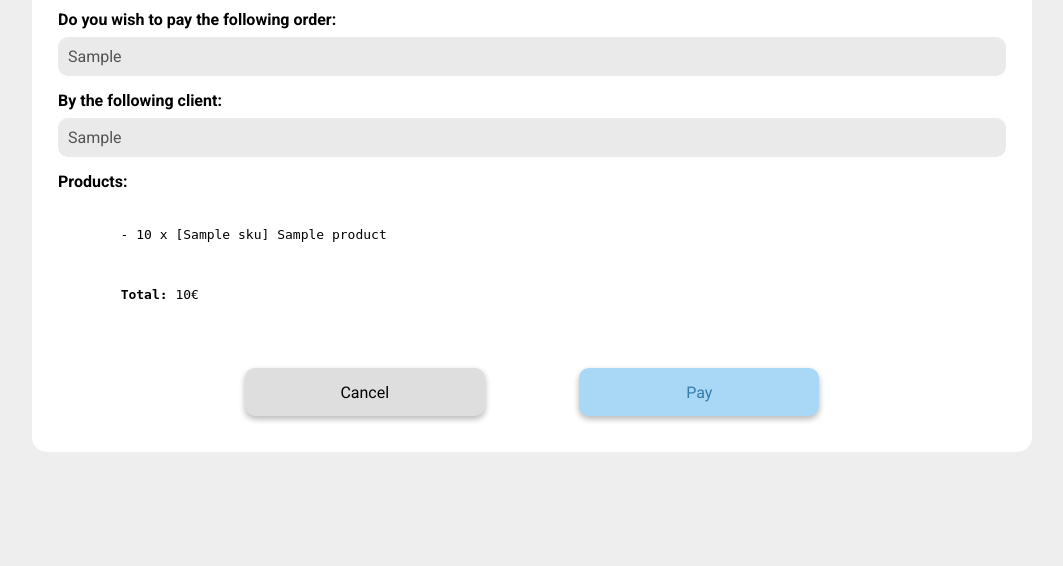
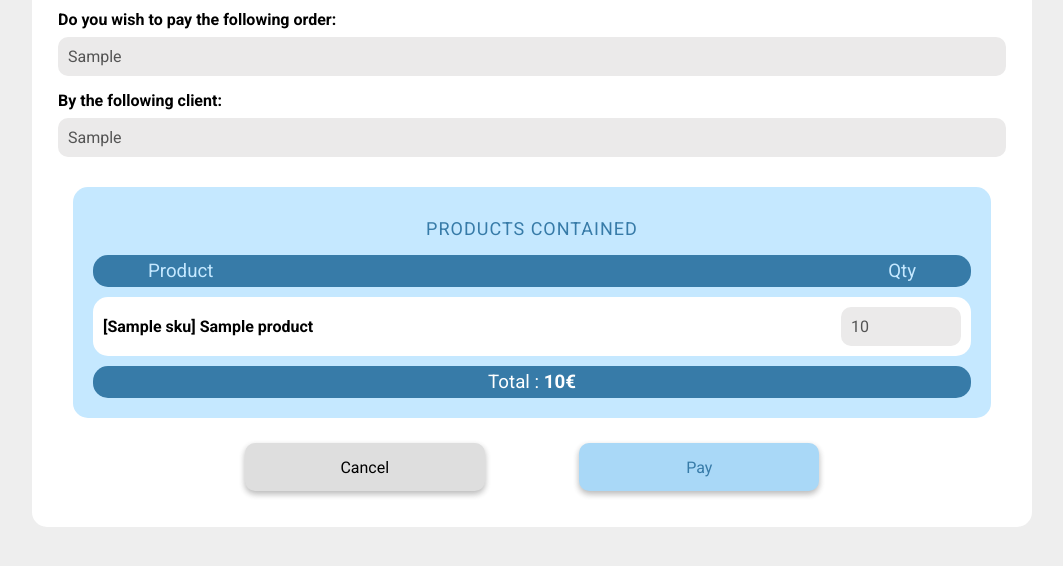
Before and after one commit to carlosfelgueiras/bd-projeto, a Flask app: template app/templates/orders/pay.html in a window 1280 px wide. Shown: the part 113-679 px from the top of the page, without its empty margins (108-1171 px from the left). Run offline with Flask 3, Linux system fonts and the light colour scheme; the template is opened without the code that fills it: most values are stand-ins (such as "Sample title", 1, 10 or a date in 2020); some libraries are stand-ins or nearby versions.

Commit message:
styling: colors, order pay, underlines on tables, placeholders on input fields, nav bar updated

```diff
--- a/app/app.py
+++ b/app/app.py
@@ -850,7 +850,7 @@ def orders_pay(order_no):
 
                 products = cur.execute(
                     """
-                        SELECT sku, name, qty FROM contains NATURAL JOIN product WHERE order_no = %s;
+                        SELECT sku, name, qty FROM contains NATURAL JOIN product WHERE order_no = %s ORDER BY name;
                     """,
                     (order_no,),
                 ).fetchall()
@@ -992,7 +992,7 @@ def customers_orders_new(cust_no):
 
                 products = cur.execute(
                     """
-                            SELECT sku, name, price FROM product;
+                            SELECT sku, name, price FROM product ORDER BY name;
                         """
                 ).fetchall()
             except:
--- a/app/static/style.css
+++ b/app/static/style.css
@@ -80,10 +80,10 @@ header .action {
 }
 
 nav ul li a:hover:not(.active){
-  outline-style:solid;
-  outline-width: 0.05px;
-  outline-color: #377ba8;
   background-color: rgb(193, 203, 210);
+  box-shadow:0 3px 6px rgba(0,0,0,0.12), 0 3px 6px rgba(0,0,0,0.18);
+  transition: ease-in-out;
+  transition-duration: 0.2s;
 }
 
 nav ul li a .active{
@@ -204,7 +204,7 @@ input[type="submit"] {
   align-self: start;
   min-width: 15em;
   min-height: 3em;
-  margin: 10px
+  margin: 10px;
 }
 
 input[type="submit"]:hover {
@@ -257,8 +257,8 @@ input.danger {
 }
 
 .product-list-item-wrapper{
-  height: 500px;
-  overflow-y: scroll;
+  max-height: 500px;
+  overflow-y: auto;
 }
 
 .product-list-listing{
@@ -296,6 +296,24 @@ input.danger {
 .product-list-listing input{
   width:100px;
   margin:0;
+}
+
+.product-list-total {
+  background-color: #377ba8;
+  border-radius: 15px;
+  padding: 5px;
+  margin: 5px;
+  display: flex;
+  justify-content:center;
+  align-items: center;
+}
+
+.product-list-total h3{
+  margin:0;
+  font-size:2;
+  color: #ffffff;
+  margin-left: 50px;
+  margin-right: 50px;
 }
 
 table {
@@ -438,8 +456,8 @@ thead th {
 }
 
 .button {
-  height: 2px;
-  width: 50px;
+  height: 4px;
+  width: 60px;
   border-radius: 20px;
   box-shadow: 0 3px 6px rgba(0,0,0,0.12), 0 3px 6px rgba(0,0,0,0.18);
   padding: 15px;
@@ -471,6 +489,7 @@ thead th {
 
 .button.delete {
   background-color: #fcc7c7;
+  color:#cc2f2e;
 }
 
 .button.delete:hover {
@@ -506,6 +525,9 @@ thead th {
 .material-icons-outlined.gray {
   color: #717171
 }
+.material-icons-outlined.red {
+  color: #cc2f2e
+}
 .material-icons-outlined.mr5 {
   margin-right: 5px;
 }
--- a/app/templates/customers/index.html
+++ b/app/templates/customers/index.html
@@ -25,7 +25,7 @@
           </span>
         View Orders</a>
       <a class="button delete" href="{{ url_for('customers_delete', cust_no=customer['cust_no']) }}">
-        <span class="material-icons-outlined md-20 blue mr5">
+        <span class="material-icons-outlined md-20 red mr5">
           delete
           </span>
         Delete</a>
--- a/app/templates/orders/new.html
+++ b/app/templates/orders/new.html
@@ -9,7 +9,7 @@
     <label for="cust_no">Customer Number</label>
     <input name="cust_no" id="cust_no" type="text" value="{{ customer['cust_no'] }}" maxlength="25" disabled />
     <label for="order_no">Order Number*</label>
-    <input name="order_no" id="order_no" type="number" value="" min="0" required />
+    <input name="order_no" id="order_no" type="number" placeholder="Ex.: 1" value="" min="0" required />
 
     <div class="product-list-box">
       {% if products|length %}
--- a/app/templates/orders/pay.html
+++ b/app/templates/orders/pay.html
@@ -10,14 +10,25 @@
     <label for="cust_no">By the following client:</label>
     <input name="cust_no" id="cust_no" type="text" value="{{ order['cust_no'] }}" disabled />
 
-    <label for="products">Products:</label>
-    <pre id="products">
-        {% for product in products %}
-        - {{ product['qty'] }} x [{{ product['sku'] }}] {{ product['name'] }}
-        {% endfor %}
-        <br/>
-        <b>Total:</b> {{ total }}€</p>
-    </pre>
+    <div class="product-list-box">
+        <h3 class="product-list-header">PRODUCTS CONTAINED</h3>
+        <div class="product-list-index">
+            <h3>Product</h3>
+            <h3>Qty</h3>
+        </div>
+        <div class="product-list-item-wrapper">
+            {% for product in products %}
+                <div class="product-list-listing">
+                    <label for="product:{{ product['sku'] }}">[{{ product['sku'] }}] {{ product['name'] }}</label>
+                    <input type="number" value="{{ product['qty'] }}" min="0" disabled/>
+                </div>
+            {% endfor %}
+        </div>
+        <div class="product-list-total">
+            <h3>Total : <b>{{ total }}€</b></h3>
+        </div>
+    </div>
+
     <div class="button_holder">
         <input type="submit" class="cancel" value="Cancel" formaction="{{ url_for('orders_index') }}" formmethod="get" style="margin-right:5em" />
         <input type="submit" class="confirm" value="Pay"/>
--- a/app/templates/products/index.html
+++ b/app/templates/products/index.html
@@ -27,7 +27,7 @@
           </span>
         Edit</a>
       <a class="button delete" href="{{ url_for('products_delete', sku=product['sku'])}}">
-        <span class="material-icons-outlined md-20 blue mr5">
+        <span class="material-icons-outlined md-20 red mr5">
           delete
           </span>
         Delete</a>
--- a/app/templates/suppliers/index.html
+++ b/app/templates/suppliers/index.html
@@ -21,7 +21,7 @@
         </div>
       </div>
       <a class="button delete" href="{{ url_for('suppliers_delete', tin=supplier['tin'])}}">
-        <span class="material-icons-outlined md-20 blue mr5">
+        <span class="material-icons-outlined md-20 red mr5">
           delete
           </span>
         Delete</a>
```
Also changed, not shown: app/templates/customers/new.html (+5 -5 lines), app/templates/products/new.html (+4 -4 lines), app/templates/suppliers/new.html (+4 -4 lines).
